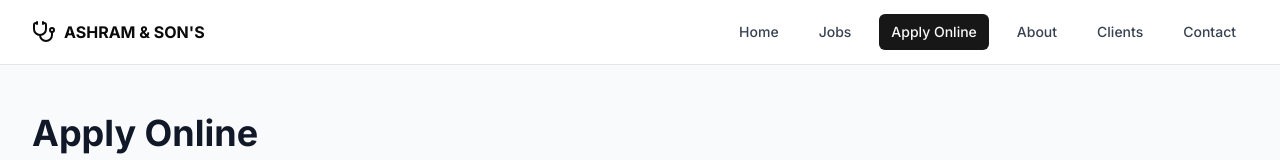
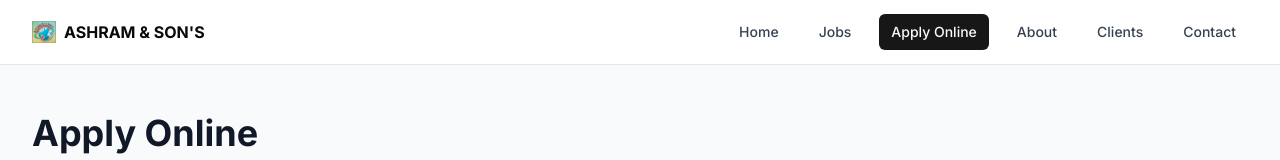
Before and after one commit to bilaldev973/Agency-management, a Next.js app: page /apply in a window 1280 px wide. Shown: the top 160 px of the page. Built offline with nearby package versions, Linux system fonts and the light colour scheme.

Commit message:
feat: added logo

```diff
--- a/app/layout.tsx
+++ b/app/layout.tsx
@@ -15,9 +15,6 @@ export const metadata: Metadata = {
       { url: '/icon.png', type: 'image/png', sizes: '32x32' },
       { url: '/favicon.ico', sizes: 'any' }
     ],
-    apple: [
-      { url: '/apple-icon.png', sizes: '180x180', type: 'image/png' }
-    ]
   },
   manifest: '/manifest.json'
 }
--- a/components/navigation/navbar.tsx
+++ b/components/navigation/navbar.tsx
@@ -1,7 +1,8 @@
 import Link from "next/link"
-import { Stethoscope } from "lucide-react"
+// import { Stethoscope } from "lucide-react"
 import { NavLink } from "./nav-link"
 import { MobileNav } from "./mobile-nav"
+import Image from 'next/image';
 
 export function Navbar() {
   return (
@@ -9,10 +10,15 @@ export function Navbar() {
       <div className="max-w-7xl mx-auto px-4 sm:px-6 lg:px-8">
         <div className="flex h-16 items-center justify-between">
           <div className="flex items-center">
-            <Link href="/" className="flex items-center space-x-2">
-              <Stethoscope className="h-6 w-6" />
-              <span className="font-bold">ASHRAM & SON'S</span>
-            </Link>
+          <Link href="/" className="flex items-center space-x-2">
+        <Image
+          src="/logo.jpg" // Update this path to match your logo file
+          alt="Ashram & Son's Logo"
+          width={24} // Adjust width to match your design
+          height={24} // Adjust height to match your design
+        />
+        <span className="font-bold">ASHRAM & SON'S</span>
+      </Link>
           </div>
 
           <nav className="hidden md:flex items-center space-x-4">
```
Also changed, not shown: public/logo.jpg (added), public/manifest.json.
